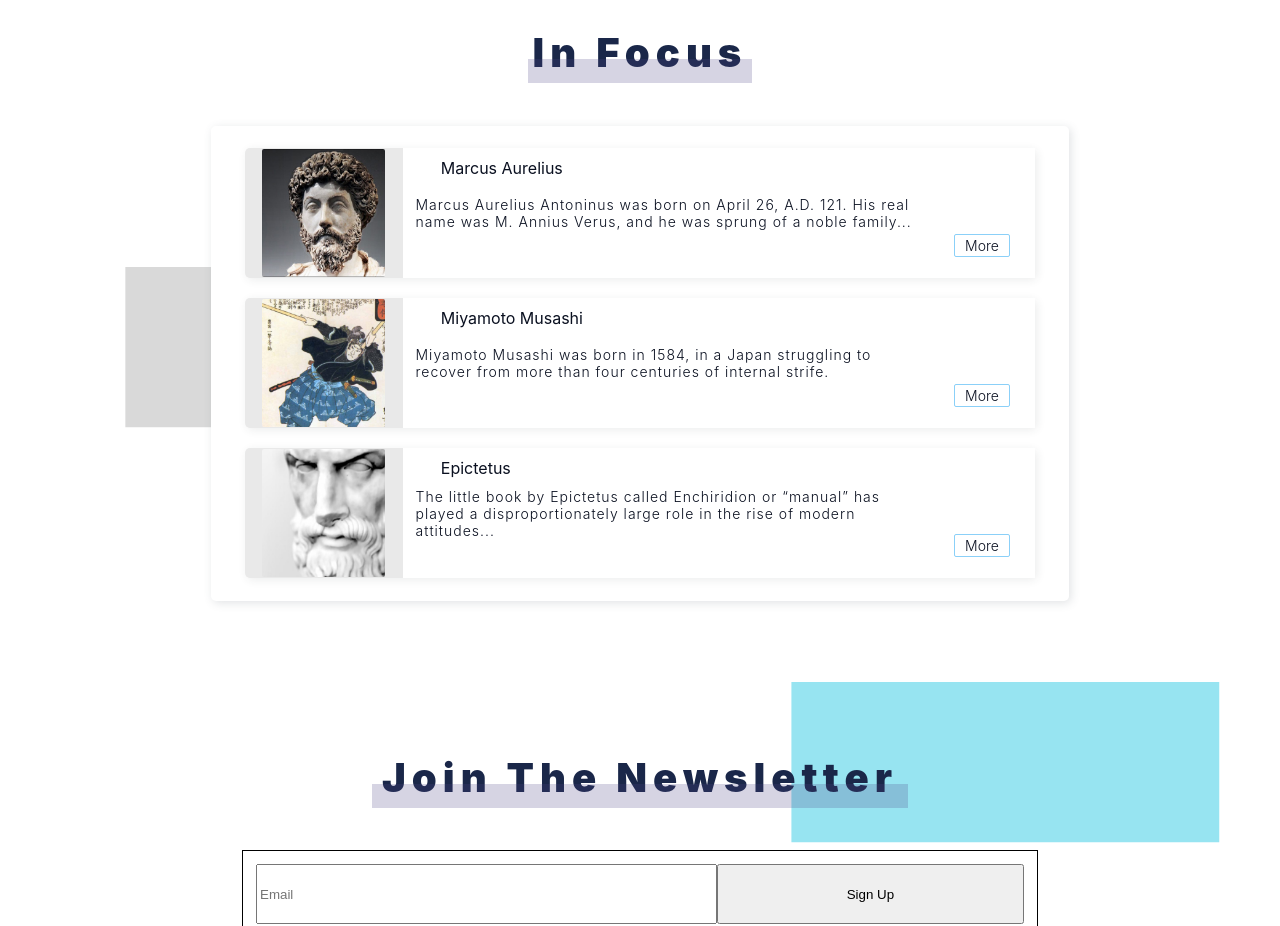
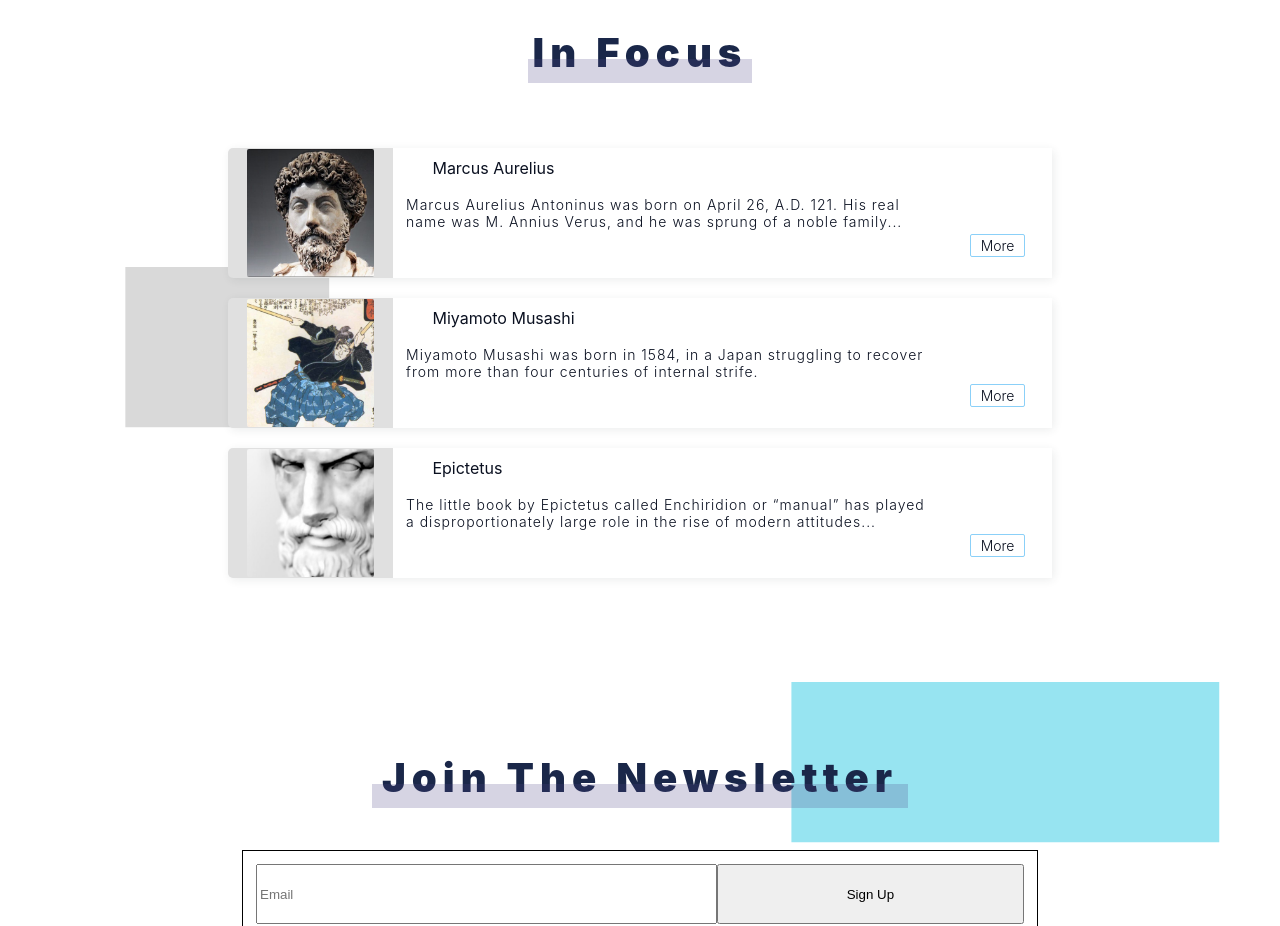
Before and after one commit to jddelia/mindrightapp, a React (Create React App) app: page / in a window 1280 px wide. Shown: the part 1508-2434 px from the top of the page. Built offline with nearby package versions, Linux system fonts and the light colour scheme; a web font is replaced by a local one.

Commit message:
update styling

```diff
--- a/src/css/index.css
+++ b/src/css/index.css
@@ -409,9 +409,7 @@ code {
   justify-self: center;
   height: 450px;
   width: 65%;
-  background: #ffffff;
-  border-radius: 5px;
-  box-shadow: 2px 2px 10px #4a52632a;
+  background: transparent;
   display: grid;
   grid-template-columns: 1fr;
 }
@@ -419,17 +417,22 @@ code {
   align-self: center;
   justify-self: center;
   height: 130px;
-  width: 95%;
-  background: #e9e9e9;
+  width: 99%;
+  background: #e0e0e0;
   border-radius: 5px;
   box-shadow: 2px 2px 10px #2f323817;
   display: grid;
   grid-template-columns: 1fr 4fr;
   align-items: center;
   justify-items: center;
+  transition: all 0.2s;
+}
+.home .featured .featuredItem:hover {
+  transform: translateY(-5px);
+  box-shadow: 4px 6px 20px #2f323817;
 }
 .home .featured .featuredItem:hover .featuredImg {
-  transform: scale(1.3);
+  transform: scale(1.15);
 }
 .home .featured .featuredItem .itemImg {
   display: grid;
@@ -440,7 +443,7 @@ code {
 }
 .home .featured .featuredItem .itemImg .featuredImg {
   height: 128px;
-  width: 96%;
+  width: 99%;
   border-radius: 2px;
   transition: all 0.8s;
 }
```
